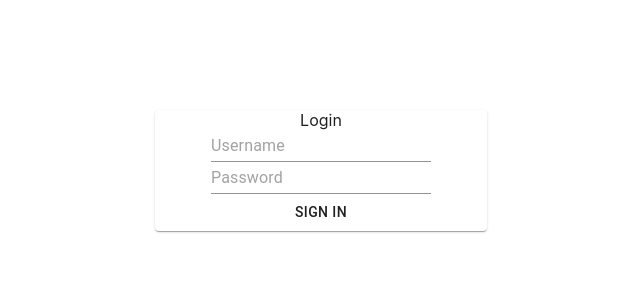
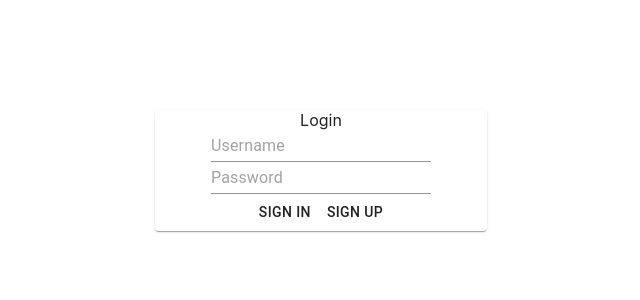
Before and after one commit to Build-Week-SaltiestHackerNewsTrolls2/front-end, a React (Create React App) app in the folder saltiest_hackers_news_trolls/: page / in a window 1280 px wide. Shown: the top 300 px of the page, without its empty margins (319-959 px from the left). Built offline with nearby package versions, Linux system fonts and the light colour scheme.

Commit message:
added button to access regform.

```diff
--- a/saltiest_hackers_news_trolls/src/App.js
+++ b/saltiest_hackers_news_trolls/src/App.js
@@ -9,8 +9,8 @@ function App() {
     <div className="App">
       <Router>
       <Switch>
-        <Route path="/" component={Login} />
-        <Route path="/reg" component={REGForm} />
+        <Route exact path="/" component={Login} />
+        <Route exact path="/reg" component={REGForm} />
       </Switch>
       </Router>
     </div>
--- a/saltiest_hackers_news_trolls/src/components/Login.js
+++ b/saltiest_hackers_news_trolls/src/components/Login.js
@@ -10,7 +10,7 @@ const initinalUser={
 
 
 
-const Login = () => {
+const Login = props => {
 const [user, setUser] = useState(initinalUser)
 
 const handleChange = e => {
@@ -44,6 +44,7 @@ const handleSubmit = e => {
         <Input name="password" value={user.password} onChange={handleChange} placeholder="Password" />
         <br></br>
         <Button type="submit">Sign In</Button>
+        <Button onClick={() =>{props.history.push("/reg")}}>Sign Up</Button>
       </form>
       </Paper>
 
--- a/saltiest_hackers_news_trolls/src/components/REGform.js
+++ b/saltiest_hackers_news_trolls/src/components/REGform.js
@@ -2,6 +2,7 @@ import React, {useState, useEffect} from 'react'
 import { Card, Form, FormGroup, Input, Button, Dropdown, DropdownToggle} from 'reactstrap'
 import axios from 'axios'
 import * as yup from 'yup'
+import axiosWithAuth from '../utils/axiosWithAuth'
 
 const REGForm = () => {
     const [dropdownOpen, setDropdownOpen] = useState(false);
@@ -33,7 +34,9 @@ const REGForm = () => {
 
     const submit = () => {
         validatation.validate(formData).then(() => {
-            axios.post('', formData).then((res) => {
+            axiosWithAuth()
+              .post('/auth/register', formData)
+              .then((res) => {
                 console.log("This is your data", res.data)
             })
         })
```
Also changed, not shown: saltiest_hackers_news_trolls/src/components/commentList.js (+10 -0 lines).
